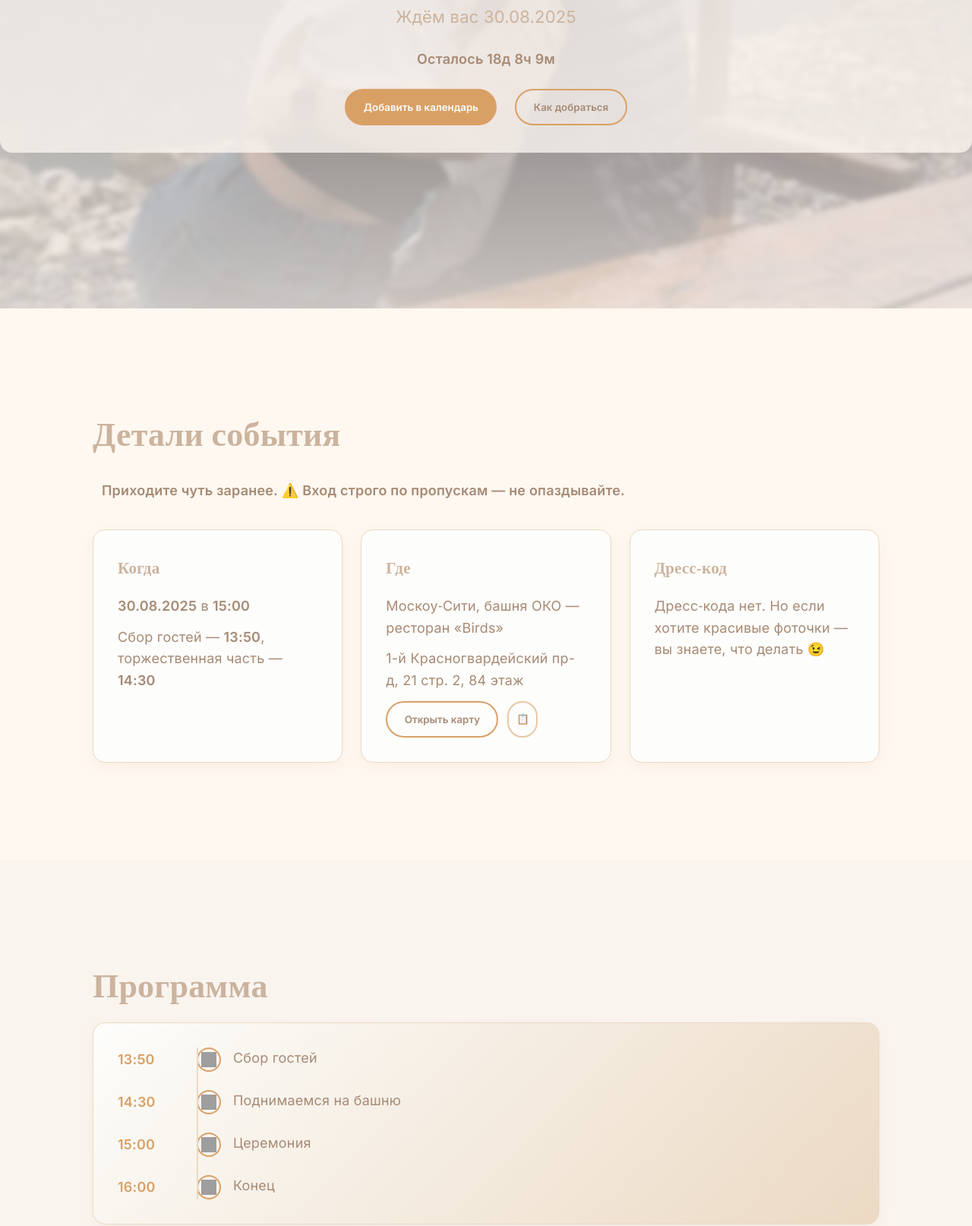
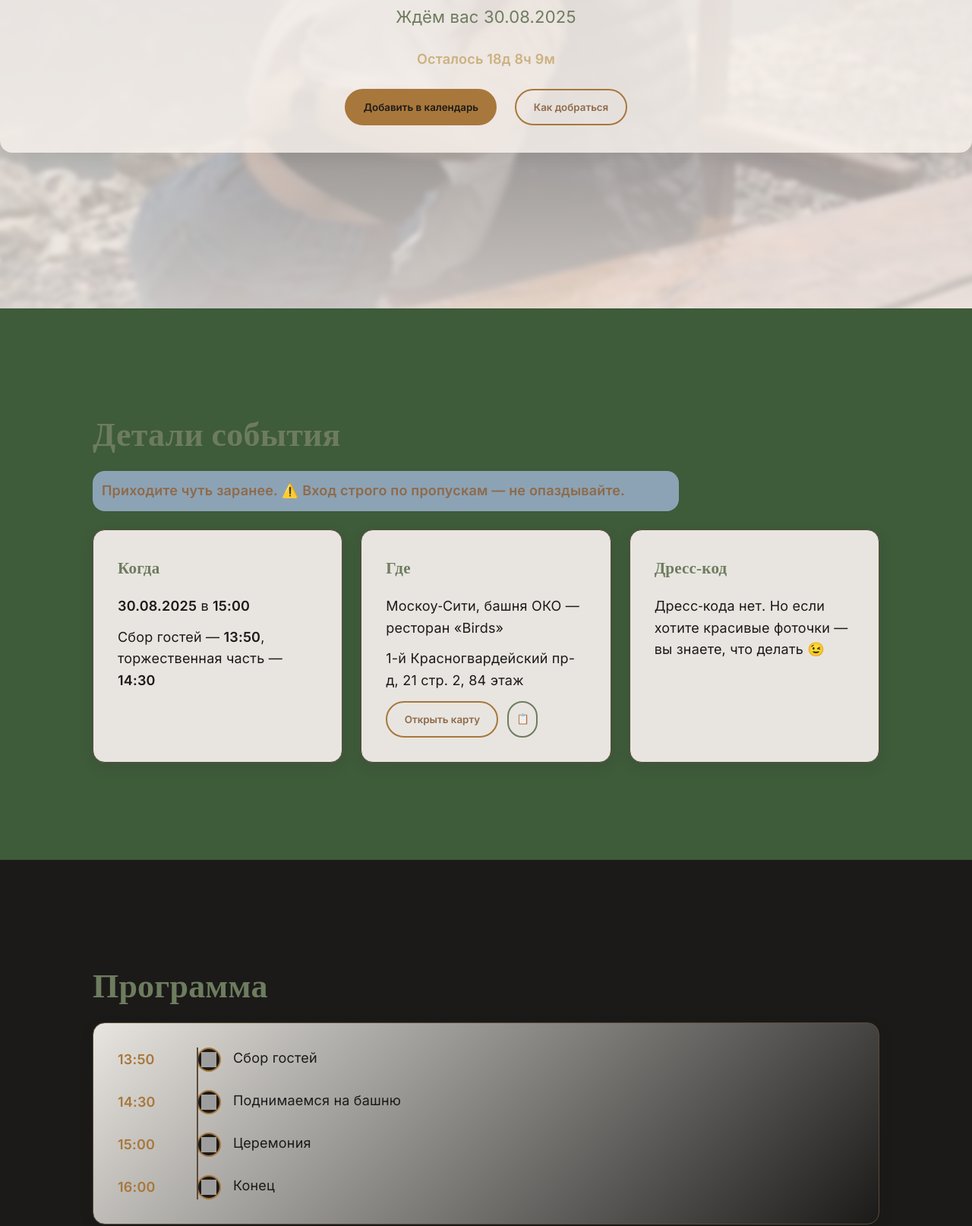
Before and after one commit to CrabopuluS/wedding_day, a plain HTML site: page index.html in a window 1280 px wide. Shown: the part 394-2008 px from the top of the page at 76% size. Drawn offline with nearby package versions, Linux system fonts and the light colour scheme; no server answers; grey boxes are pictures that could not be loaded.

Commit message:
fix: overhaul color palette

```diff
--- a/index.html
+++ b/index.html
@@ -13,7 +13,7 @@
   <meta property="og:url" content="https://crabopulus.github.io/wedding_day/" />
   <meta name="twitter:card" content="summary_large_image" />
   <link rel="canonical" href="https://crabopulus.github.io/wedding_day/" />
-  <meta name="theme-color" content="#FAF4EF" />
+    <meta name="theme-color" content="#1b1a19" />
   <link rel="preconnect" href="https://fonts.googleapis.com">
   <link rel="preconnect" href="https://fonts.gstatic.com" crossorigin>
   <link href="https://fonts.googleapis.com/css2?family=Great+Vibes&family=Inter:wght@400;500;600&family=Playfair+Display:wght@600;700&display=swap" rel="stylesheet">
@@ -93,22 +93,22 @@
           <div class="timeline" id="timeline">
             <div class="t-item">
               <div class="t-time" id="tStart"></div>
-              <div class="t-icon"><img src="https://img.icons8.com/ios-filled/50/a68a75/conference.png" alt="Сбор гостей"></div>
+                <div class="t-icon"><img src="https://img.icons8.com/ios-filled/50/a8773b/conference.png" alt="Сбор гостей"></div>
               <div>Сбор гостей</div>
             </div>
             <div class="t-item">
               <div class="t-time" id="tCeremony"></div>
-              <div class="t-icon"><img src="https://img.icons8.com/ios-filled/50/a68a75/tower.png" alt="Поднимаемся на башню"></div>
+                <div class="t-icon"><img src="https://img.icons8.com/ios-filled/50/a8773b/tower.png" alt="Поднимаемся на башню"></div>
               <div>Поднимаемся на башню</div>
             </div>
             <div class="t-item">
               <div class="t-time" id="tMain"></div>
-              <div class="t-icon"><img src="https://img.icons8.com/ios-filled/50/a68a75/wedding-rings.png" alt="Церемония"></div>
+                <div class="t-icon"><img src="https://img.icons8.com/ios-filled/50/a8773b/wedding-rings.png" alt="Церемония"></div>
               <div>Церемония</div>
             </div>
             <div class="t-item">
               <div class="t-time" id="tEnd"></div>
-              <div class="t-icon"><img src="https://img.icons8.com/ios-filled/50/a68a75/champagne.png" alt="Завершение"></div>
+                <div class="t-icon"><img src="https://img.icons8.com/ios-filled/50/a8773b/champagne.png" alt="Завершение"></div>
               <div>Конец</div>
             </div>
           </div>
--- a/styles.css
+++ b/styles.css
@@ -1,18 +1,17 @@
 :root {
-  --bg: #FAF4EF;
-  --bg-muted: #FFF8F0;
-  --text: #8B6F5A;
-  --text-2: #A68A75;
-  --text: #A68A75;
-  --text-2: #CBB39E;
-  --wood: #D9A066;
-  --wood-600: #A68A75;
-  --sage: #E6C8A5;
-  --denim: #D9A066;
-  --border: #EBD9C3;
-  --white: #FDFDFB;
-  --shadow: rgba(139, 111, 90, 0.08);
-  --shadow: rgba(166, 138, 117, 0.08);
+  --bg: #1b1a19;
+  --bg-alt: #3e5b3a;
+  --bg-muted: #8ca3b5;
+  --text: #cbb17f;
+  --text-2: #6d7c5e;
+  --text-dark: #1b1a19;
+  --accent: #a8773b;
+  --accent-hover: #8e6a4a;
+  --secondary: #6d7c5e;
+  --secondary-hover: #3e5b3a;
+  --border: #5c4b39;
+  --surface: #e8e5e0;
+  --shadow: rgba(27, 26, 25, 0.08);
   --radius: 16px;
   --gap: 24px;
   --speed: 0.3s;
@@ -88,11 +87,12 @@ h2 {
   justify-content: center;
 }
 .card {
-  background: var(--white);
+  background: var(--surface);
   border: 1px solid var(--border);
   border-radius: var(--radius);
   box-shadow: 0 6px 20px var(--shadow);
   padding: clamp(16px, 4vw, 32px);
+  color: var(--text-dark);
 }
 .details-card {
   display: flex;
@@ -114,14 +114,14 @@ h2 {
   cursor: pointer;
 }
 .btn--primary {
-  background: var(--wood);
-  color: var(--white);
-  border-color: var(--wood);
+  background: var(--accent);
+  color: var(--text-dark);
+  border-color: var(--accent);
 }
 .btn--primary:hover,
 .btn--primary:focus-visible {
-  background: var(--wood-600);
-  border-color: var(--wood-600);
+  background: var(--accent-hover);
+  border-color: var(--accent-hover);
   transform: translateY(-1px);
 }
 .btn--primary:disabled {
@@ -133,23 +133,23 @@ h2 {
 }
 .btn--ghost {
   background: transparent;
-  color: var(--wood-600);
-  border-color: var(--wood);
+  color: var(--accent-hover);
+  border-color: var(--accent);
 }
 .btn--ghost:hover,
 .btn--ghost:focus-visible {
-  background: var(--wood);
-  color: var(--white);
+  background: var(--accent);
+  color: var(--text-dark);
 }
 .btn--secondary {
   background: transparent;
-  color: var(--sage);
-  border-color: var(--sage);
+  color: var(--secondary);
+  border-color: var(--secondary);
 }
 .btn--secondary:hover,
 .btn--secondary:focus-visible {
-  background: var(--sage);
-  color: var(--white);
+  background: var(--secondary-hover);
+  color: var(--text);
 }
 .btn--icon {
   width: 2.5rem;
@@ -169,21 +169,21 @@ a:focus-visible {
   text-decoration: underline;
   text-underline-offset: 2px;
   text-decoration-thickness: 1px;
-  text-decoration-color: var(--denim);
+  text-decoration-color: var(--bg-muted);
 }
 .btn:focus-visible {
-  outline: 3px solid var(--denim);
+  outline: 3px solid var(--bg-muted);
   outline-offset: 2px;
 }
 a:focus-visible {
-  outline: 3px solid var(--denim);
+  outline: 3px solid var(--bg-muted);
   outline-offset: 2px;
 }
 header {
   position: sticky;
   top: 0;
   z-index: 10;
-  background: rgba(250, 244, 239, 0.8);
+  background: rgba(27, 26, 25, 0.8);
   backdrop-filter: blur(8px);
   border-bottom: 1px solid var(--border);
 }
@@ -245,7 +245,7 @@ header.scrolled {
   display: block;
   height: 3px;
   width: 28px;
-  background: var(--wood);
+  background: var(--accent);
   transition:
     transform var(--speed) ease,
     opacity var(--speed) ease;
@@ -353,7 +353,7 @@ section {
   scroll-margin-top: 80px;
 } /* под реальную высоту header */
 main > section:nth-of-type(2n) {
-  background: var(--bg-muted);
+  background: var(--bg-alt);
 }
 main > section:nth-of-type(2n + 1):not(.hero) {
   background: var(--bg);
@@ -361,7 +361,7 @@ main > section:nth-of-type(2n + 1):not(.hero) {
 }
 main > section:nth-of-type(2n + 1):not(.hero) .card,
 main > section:nth-of-type(2n + 1):not(.hero) .wish-card {
-  color: var(--text);
+  color: var(--text-dark);
 }
 footer {
   padding: 48px 0;
@@ -378,12 +378,12 @@ textarea {
   padding: 12px;
   border: 1px solid var(--border);
   border-radius: var(--radius);
-  background: var(--white);
-  color: var(--text);
+  background: var(--surface);
+  color: var(--text-dark);
 }
 input:focus-visible,
 textarea:focus-visible {
-  outline: 2px solid var(--sage);
+  outline: 2px solid var(--secondary);
 }
 [data-reveal] {
   opacity: 0;
@@ -421,7 +421,7 @@ img {
   border: 1px solid var(--border);
   border-radius: var(--radius);
   padding: 16px;
-  background: var(--white);
+  background: var(--surface);
   box-shadow: 0 6px 20px var(--shadow);
   transition: transform var(--speed) ease;
 }
@@ -487,9 +487,9 @@ img {
   font-weight: 600;
 }
 .badge.reserved {
-  background: var(--sage);
-  color: var(--wood-600);
-  border: 1px dashed var(--wood-600);
+  background: var(--secondary-hover);
+  color: var(--accent-hover);
+  border: 1px dashed var(--accent-hover);
 }
 .badge.free {
   background: var(--bg-muted);
@@ -522,7 +522,7 @@ img {
   width: var(--icon-size);
   height: var(--icon-size);
   border-radius: 50%;
-  border: 2px solid var(--wood);
+  border: 2px solid var(--accent);
   background: var(--bg);
   display: flex;
   align-items: center;
@@ -535,10 +535,10 @@ img {
 .t-time {
   font-weight: 700;
   align-self: center;
-  color: var(--wood);
+  color: var(--accent);
 }
 #schedule .card {
-  background: linear-gradient(135deg, var(--white), #EBD9C3);
+  background: linear-gradient(135deg, var(--surface), var(--bg));
 }
 .nav a {
   color: var(--text-2);
@@ -569,14 +569,14 @@ img {
   gap: calc(var(--gap) / 3);
   padding: calc(var(--gap) / 3) calc(var(--gap) / 1.5);
   border-radius: 999px;
-  background: var(--white);
+  background: var(--surface);
   border: 1px solid var(--border);
   color: var(--text-2);
   box-shadow: 0 6px 20px var(--shadow);
 }
 #dateChip {
-  background: var(--wood);
-  color: var(--white);
+  background: var(--accent);
+  color: var(--text-dark);
   font-family: "Playfair Display", serif;
   font-weight: 600;
   position: absolute;
@@ -598,7 +598,7 @@ img {
 }
 .section-note--warning {
   background: var(--bg-muted);
-  color: var(--wood-600);
+  color: var(--accent-hover);
   font-weight: 600;
   padding: calc(var(--gap) / 2);
   border-radius: var(--radius);
@@ -610,7 +610,7 @@ main > section:nth-of-type(2n + 1):not(.hero) .section-note {
   padding: calc(var(--gap) / 2);
   border-radius: var(--radius);
   background: var(--bg-muted);
-  color: var(--wood-600);
+  color: var(--accent-hover);
   text-align: center;
   margin-bottom: calc(var(--gap) / 1.5);
 }
@@ -641,7 +641,7 @@ dialog menu {
   display: none;
 }
 .modal-fallback form {
-  background: var(--white);
+  background: var(--surface);
   border-radius: var(--radius);
   padding: 24px;
   max-width: 400px;
@@ -664,7 +664,7 @@ dialog menu {
   width: auto;
   height: auto;
   padding: 8px 12px;
-  background: var(--white);
+  background: var(--surface);
   border-radius: 6px;
 }
 .skeleton {
```
